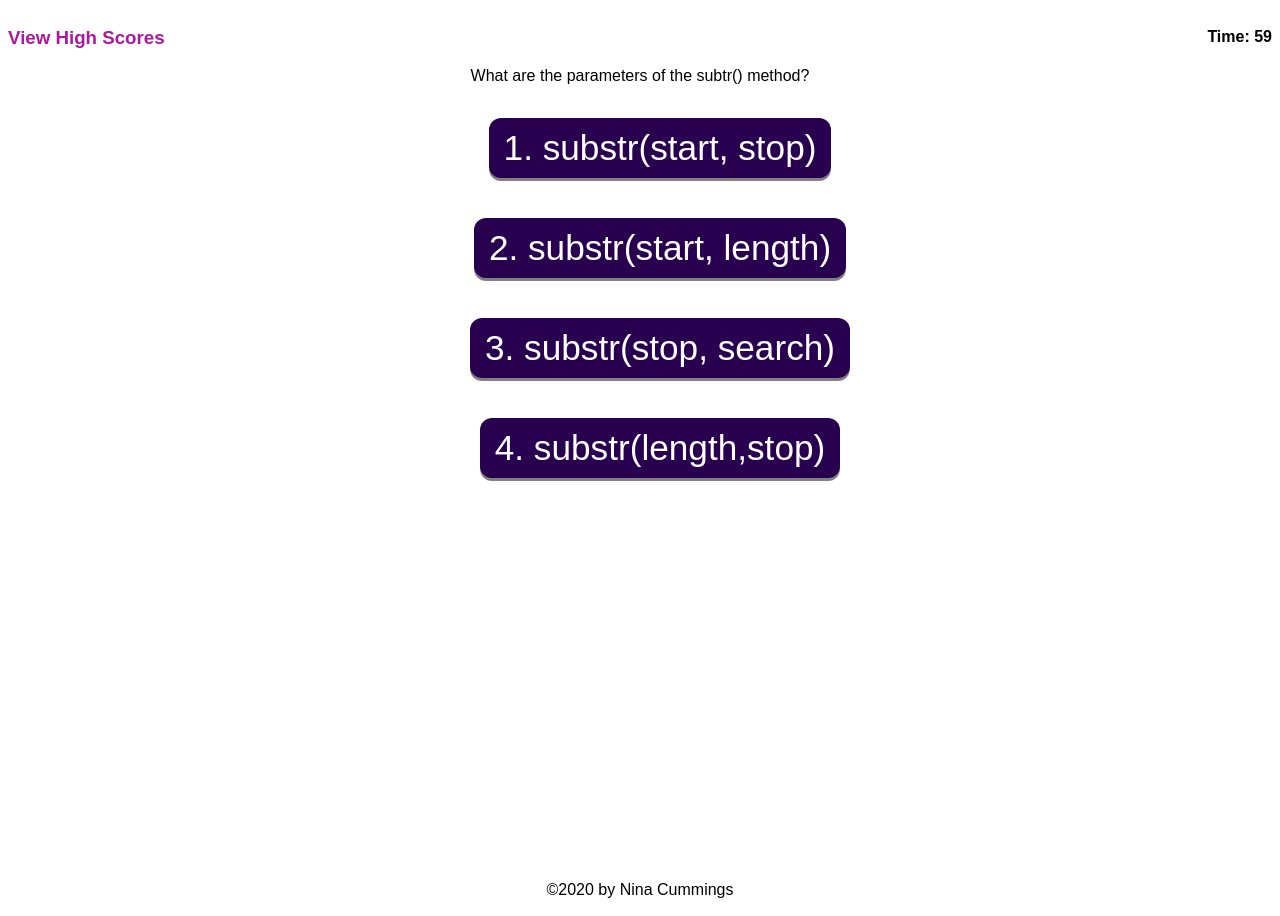
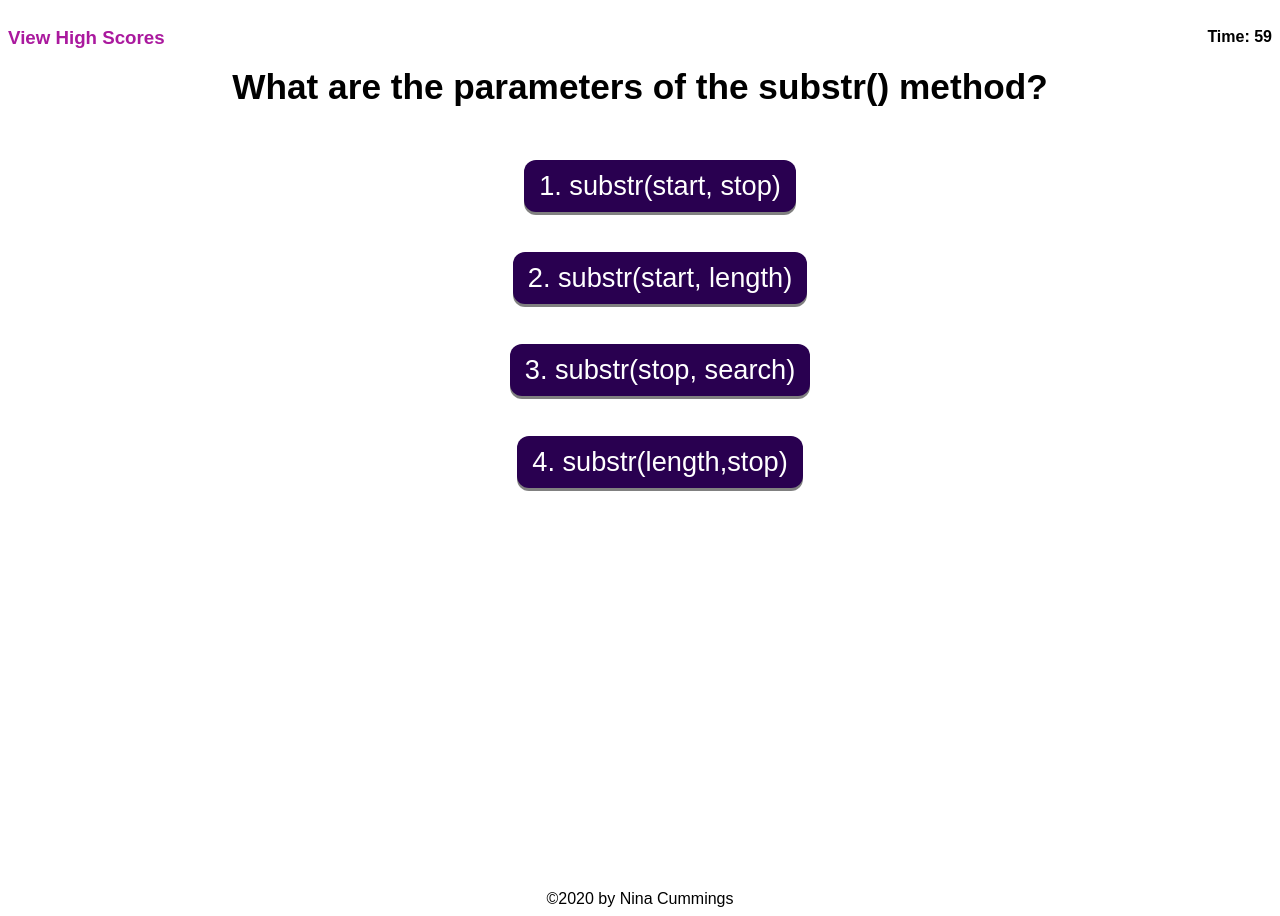
Before and after one commit to jaderiver62/codeQuiz, a plain HTML site: page index.html in a window 1280 px wide. Both pictures are taken after a click on the button "Start Quiz". Drawn offline with Linux system fonts and the light colour scheme.

Commit message:
style refining

```diff
--- a/assets/css/style.css
+++ b/assets/css/style.css
@@ -38,7 +38,7 @@ li {
     padding: 10px 15px;
     background: rgb(41, 0, 80);
     color: white;
-    font-size: 2.2rem;
+    font-size: 1.7rem;
     border-radius: 12px;
     position: relative;
     top: -3px;
--- a/assets/js/script.js
+++ b/assets/js/script.js
@@ -11,7 +11,7 @@ var score = 0;
 var isWrong = false;
 
 var myQuestions = [{
-        currentQuestion: "What are the parameters of the subtr() method?",
+        currentQuestion: "What are the parameters of the substr() method?",
         a: "substr(start, stop)",
         b: "substr(start, length)",
         c: "substr(stop, search)",
@@ -62,6 +62,7 @@ var quizStart = function(event) {
         var questionText = document.createTextNode(myQuestions[index].currentQuestion);
         pageFormEl.appendChild(questionText);
 
+        pageFormEl.setAttribute("style", "font-size: 2.2rem; font-weight: bold;");
         var listEl = document.createElement("UL");
         listEl.setAttribute("style", "list-style-type:none;");
         var listItemEl = document.createElement("LI");
```
